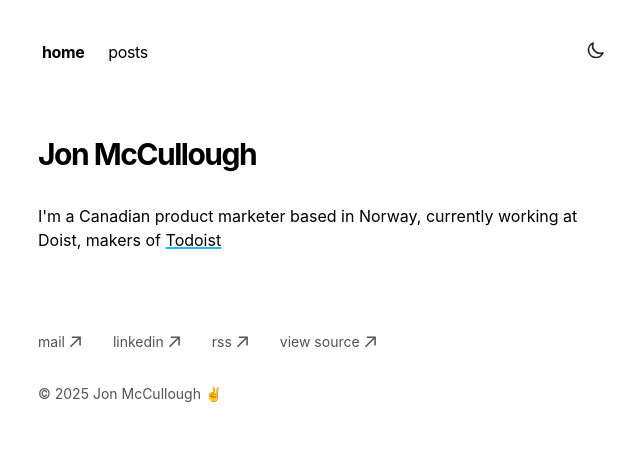
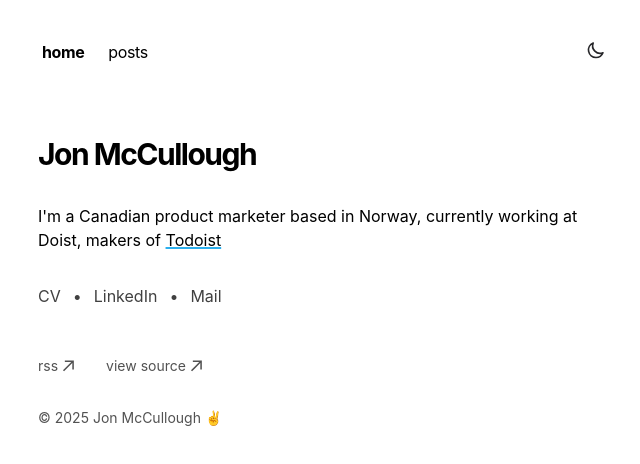
Before and after one commit to jonmccull/blog, a Next.js app: page / in a window 1280 px wide. Shown: the top 464 px of the page, without its empty margins (314-954 px from the left). Built offline with nearby package versions, Linux system fonts and the light colour scheme.

Commit message:
minor updates

```diff
--- a/app/components/footer.tsx
+++ b/app/components/footer.tsx
@@ -24,24 +24,6 @@ export default function Footer() {
           className="group flex items-center hover:text-neutral-800 dark:hover:text-neutral-200 transition-colors"
           rel="noopener noreferrer"
           target="_blank"
-          href="mailto:jon@jonmccullough.com"
-        >
-          <span>mail</span>
-          <ArrowIcon />
-        </a>
-        <a
-          className="group flex items-center hover:text-neutral-800 dark:hover:text-neutral-200 transition-colors"
-          rel="noopener noreferrer"
-          target="_blank"
-          href="https://www.linkedin.com/in/jonmccullough/"
-        >
-          <span>linkedin</span>
-          <ArrowIcon />
-        </a>
-        <a
-          className="group flex items-center hover:text-neutral-800 dark:hover:text-neutral-200 transition-colors"
-          rel="noopener noreferrer"
-          target="_blank"
           href="/rss"
         >
           <span>rss</span>
--- a/app/cv/jobs/doist.mdx
+++ b/app/cv/jobs/doist.mdx
@@ -5,5 +5,5 @@ company: 'Doist'
 companyLink: 'https://www.doist.com'
 startDate: '2024-01-01'
 endDate: 'Present'
-description: 'Doist is a fully remote software company that empowers people with simple yet powerful tools. I joined in January 2024 to lead on Go-to-Market efforts for updates to their flagship product, Todoist.'
+description: 'Doist is a fully remote software company that empowers people with simple yet powerful tools. I joined in January 2024 to lead on Go-to-Market efforts for updates to their flagship product, [Todoist](https://todoist.com).'
 ---
--- a/app/page.tsx
+++ b/app/page.tsx
@@ -19,6 +19,30 @@ export default function HomePage() {
           Todoist
         </a>{' '}
       </p>
+      <div className="flex gap-3 text-neutral-700 dark:text-neutral-300">
+        <a
+          href="/cv"
+          className="hover:text-neutral-900 dark:hover:text-neutral-100 transition-colors"
+        >
+          CV
+        </a>
+        <span>•</span>
+        <a
+          href="https://www.linkedin.com/in/jonmccullough/"
+          className="hover:text-neutral-900 dark:hover:text-neutral-100 transition-colors"
+          target="_blank"
+          rel="noopener noreferrer"
+        >
+          LinkedIn
+        </a>
+        <span>•</span>
+        <a
+          href="mailto:hey@jonm.cc"
+          className="hover:text-neutral-900 dark:hover:text-neutral-100 transition-colors"
+        >
+          Mail
+        </a>
+      </div>
     </div>
   )
 }
```
